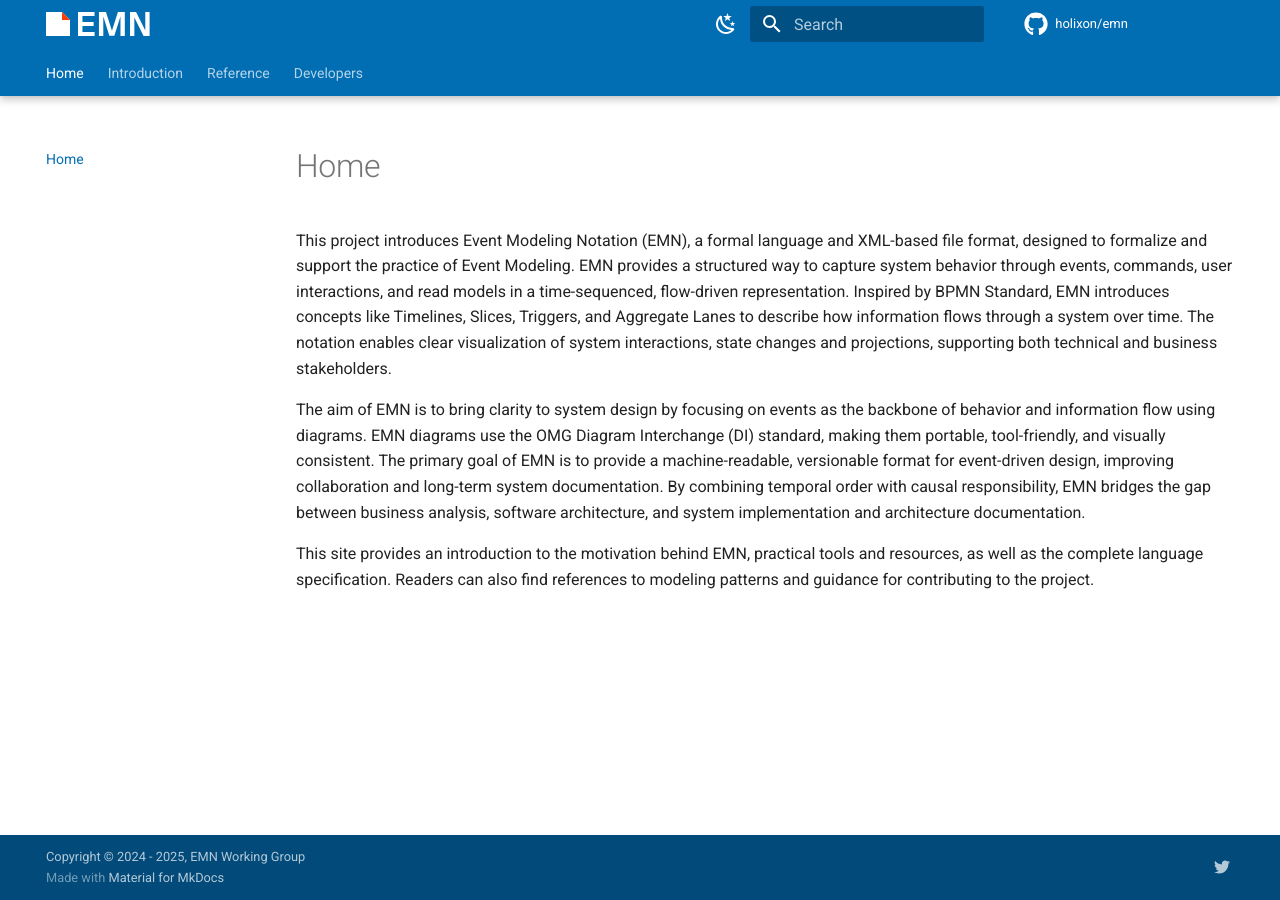
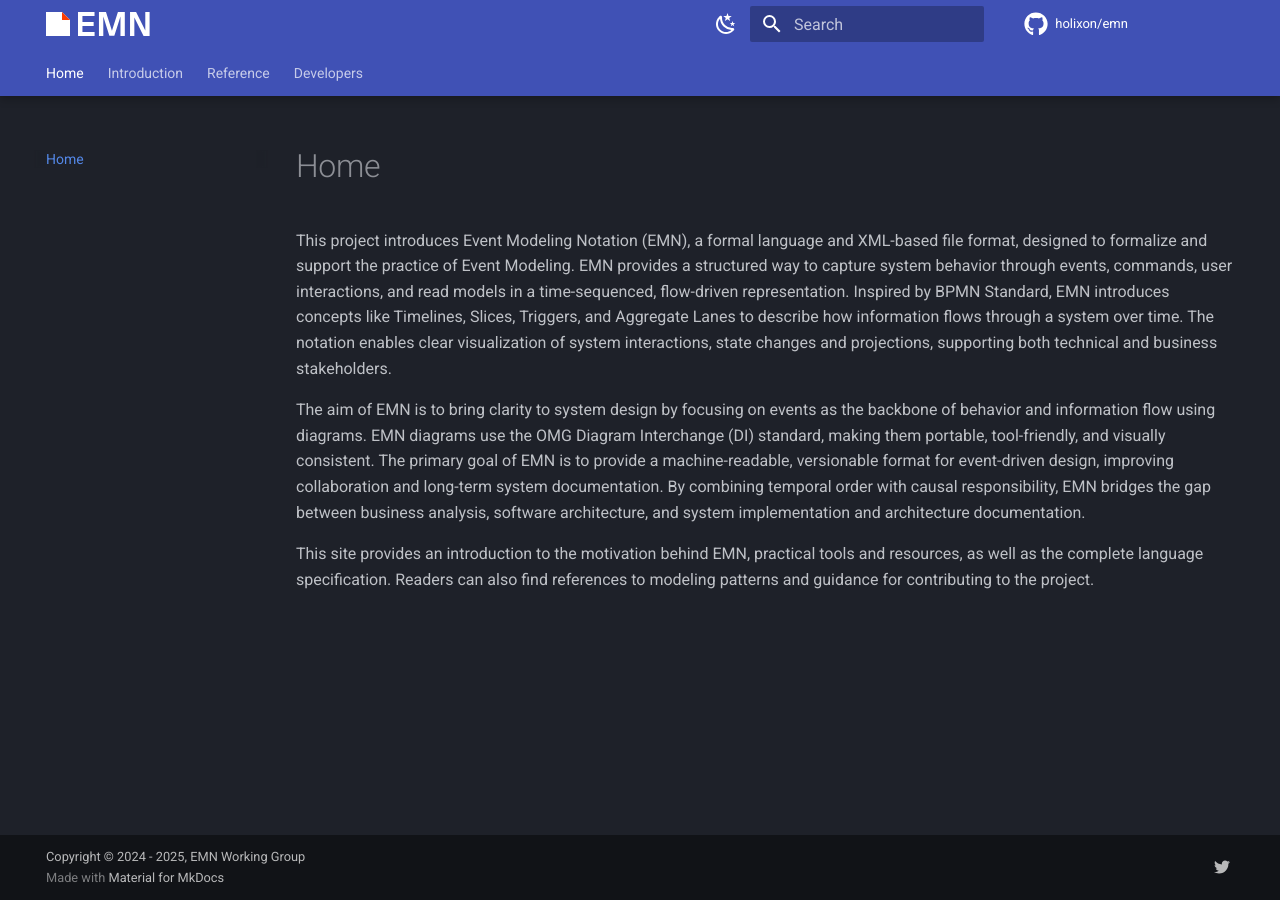
Before and after one commit to holixon/emn, an MkDocs documentation site: the page built from docs/index.md, in a window 1280 px wide. Built offline with MkDocs 1.6.1 and Material for MkDocs 9.7.7, drawn with Linux system fonts in a browser that asks for light colours; comment, search, counter and statistics services are not loaded; the version menu is left out.

Commit message:
Update color scheme

```diff
--- a/docs/stylesheets/extra.css
+++ b/docs/stylesheets/extra.css
@@ -38,13 +38,16 @@
    --accent-error-10: #f2e0e6;
    --accent-1-100: #6bdce0;
    --accent-3-100: #830289;
-   --accent-4-100: #016db3;
+   --accent-4-100: #213844;
    --pumpkin-orange: #fb7b00;
+   --scarlet: #FE3C00;
+   --scarlet-light: #F4F0E5;
    --royal: #0d0f7e;
 
 
+   --md-default-bg-color: var(--scarlet-light);
    --md-primary-fg-color: var(--accent-4-100);
-   --md-accent-fg-color: var(--pumpkin-orange);
+   --md-accent-fg-color: var(--scarlet);
    --md-footer-bg-color: var(--accent-4-100);
 }
 
--- a/mkdocs.yml
+++ b/mkdocs.yml
@@ -56,7 +56,7 @@
         icon: material/weather-sunny
         name: Switch to light mode
     - media: "(prefers-color-scheme: light)"
-      scheme: default
+      scheme: slate
       toggle:
         icon: material/weather-night
         name: Switch to dark mode
```
